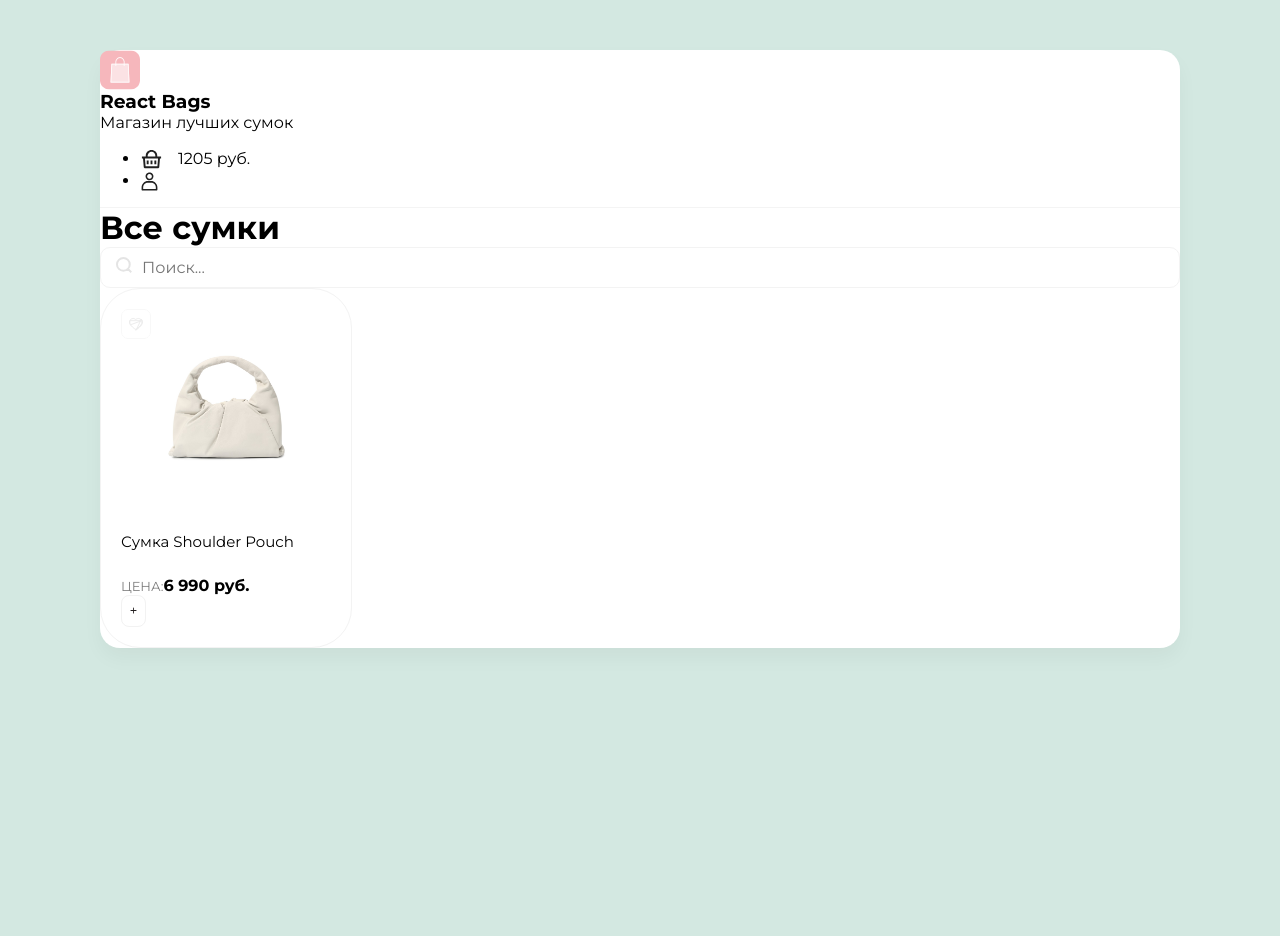
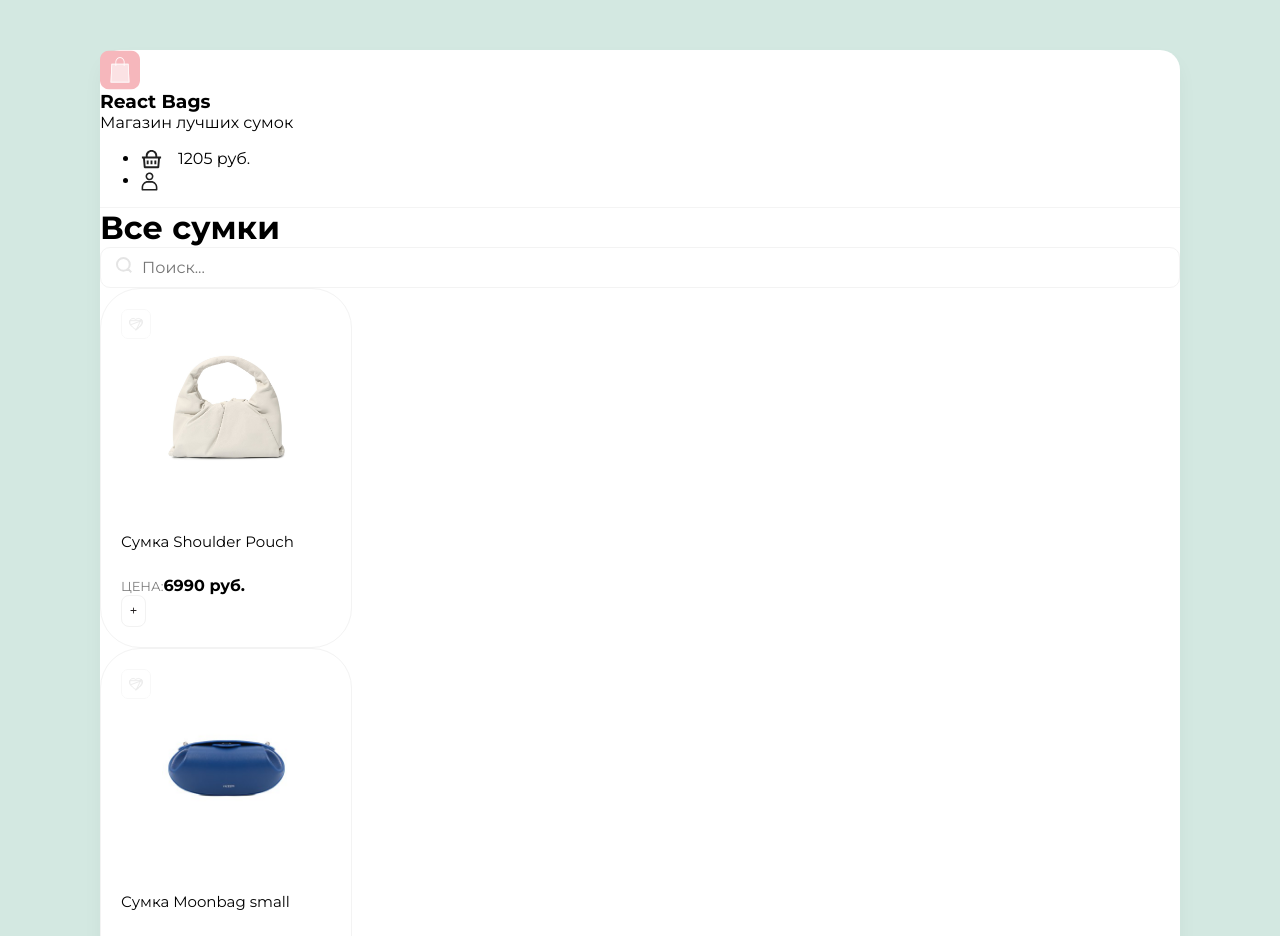
Before and after one commit to dbesaeva/react-bags, a React (Create React App) app: page / in a window 1280 px wide. Shown: the top 936 px of the page. Before the commit the page ends 800 px from the top, so only its background shows below. Built offline with nearby package versions, Linux system fonts and the light colour scheme.

Commit message:
rendering elements

```diff
--- a/src/App.js
+++ b/src/App.js
@@ -1,6 +1,12 @@
 import Card from './components/Card';
 import Header from './components/Header';
 import Drawer from './components/Drawer';
+
+const arr = [
+  {title: 'Сумка Shoulder Pouch', price: 6990, imageUrl: "/img/bags/1.jpg"},
+  {title: 'Сумка Moonbag small', price: 10999, imageUrl: "/img/bags/2.jpg"},
+  {title: 'Сумка Pocket Bag mini', price: 12800, imageUrl: "/img/bags/3.jpg"},
+];
 
 function App() {
   return(
@@ -17,7 +23,9 @@ function App() {
       </div>
 
       <div className="d-flex">
-        <Card />
+        {arr.map((obj) => (
+          <Card title={obj.title} price={obj.price} imageUrl={obj.imageUrl} />
+        ))}
       </div>
     </div>
   </div>
--- a/src/components/Card.js
+++ b/src/components/Card.js
@@ -1,15 +1,15 @@
-function Card() {
+function Card(props) {
     return (
         <div className="card">
             <div className="favorite">
             <img src="/img/heart.svg" alt="Unliked"/>
             </div>
-            <img className="image" width={129} height={198} src="/img/bags/1.jpg" alt="Bags"/>
-            <h5>Сумка Shoulder Pouch</h5>
+            <img className="image" width={129} height={198} src={props.imageUrl} alt="Bags"/>
+            <h5>{props.title}</h5>
             <div className="d-flex justify-between align-center">
                 <div className="d-flex flex-column">
                 <span>Цена:</span>
-                <b>6 990 руб.</b>
+                <b>{props.price} руб.</b>
                 </div>
                 <button className="button">
                 <img width={11} height={11} src="/img/plus.svg" alt="Plus"/>
```
